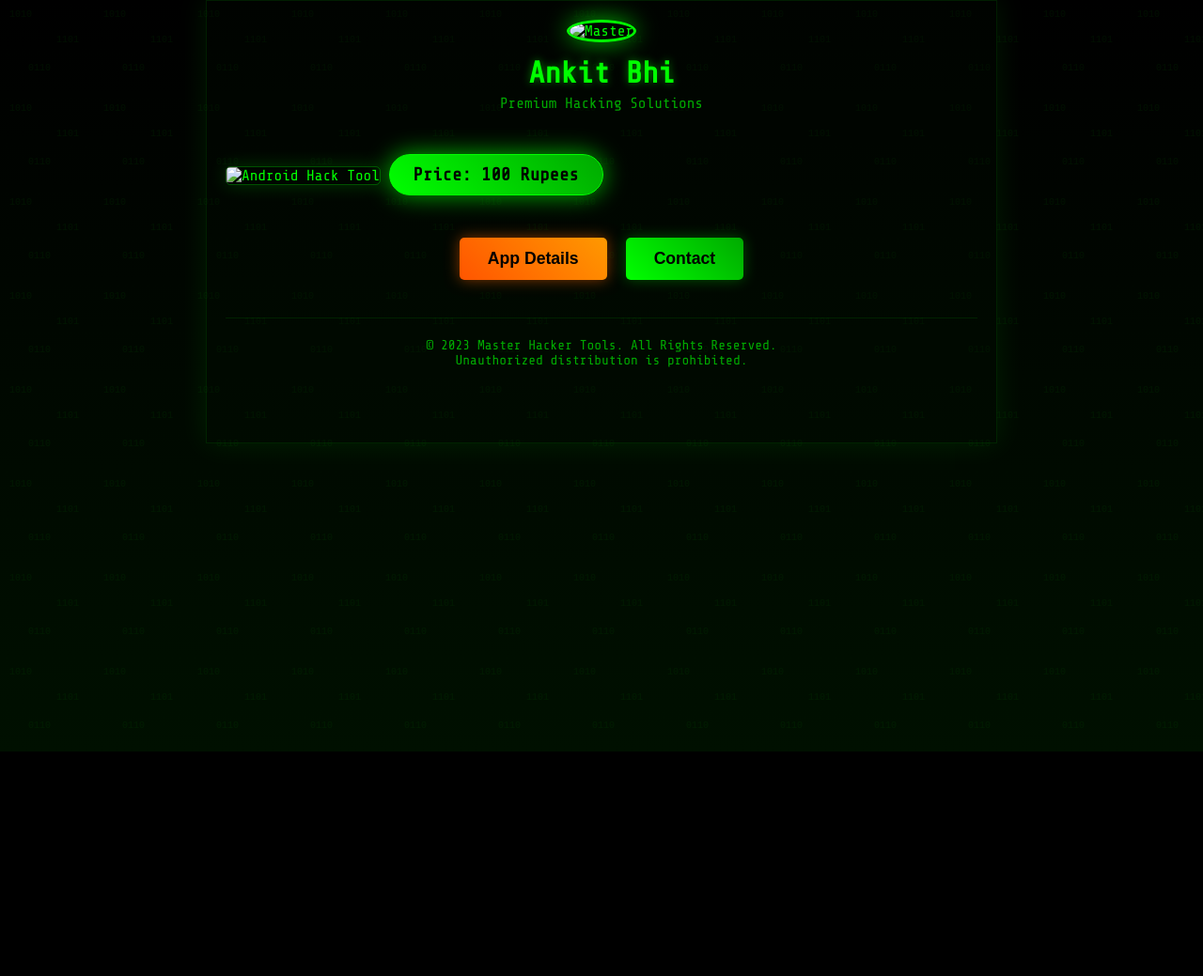
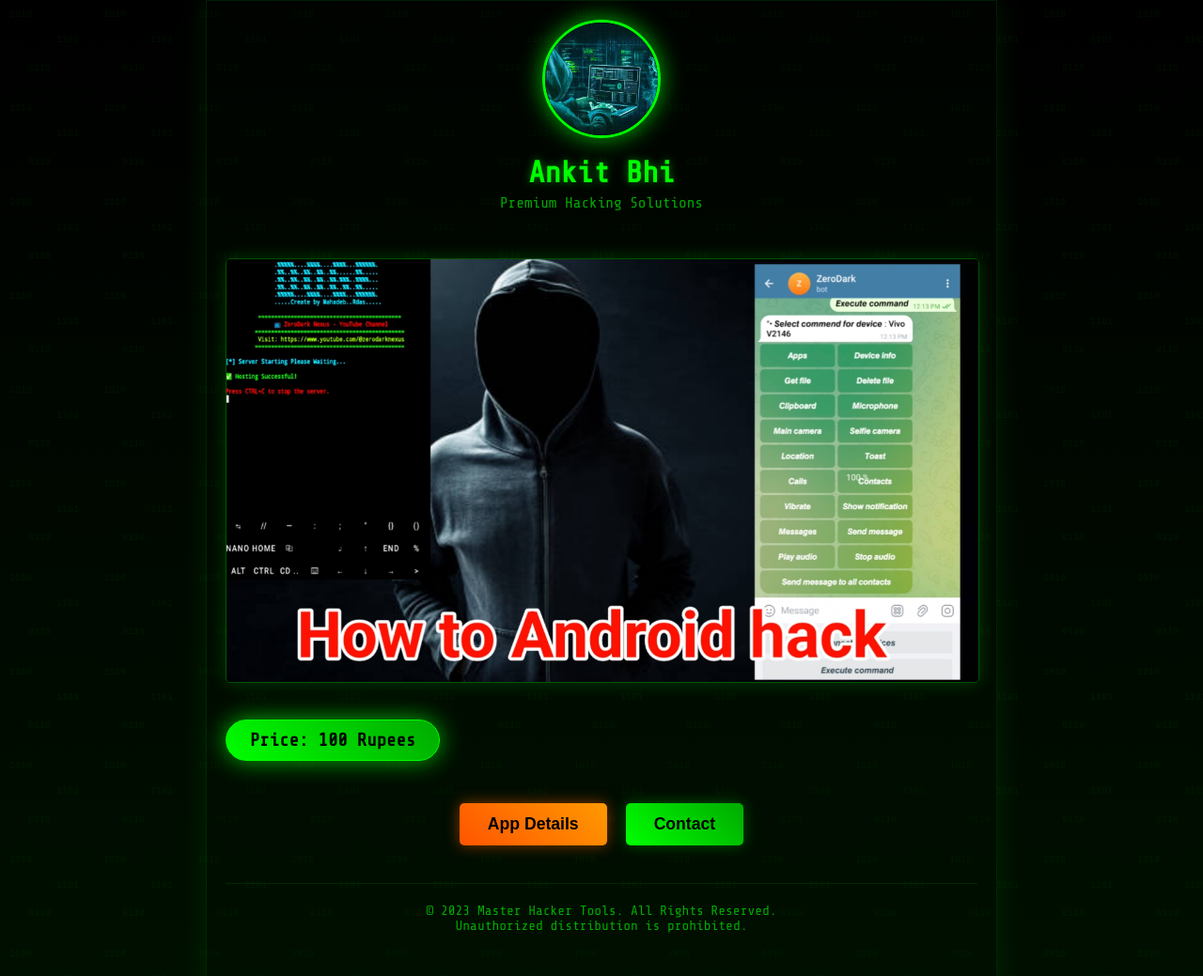
Before and after one commit to webappsite/Ankit-bhi, a plain HTML site: page index.html in a window 1280 px wide. Shown: the top 1039 px of the page at 94% size. Before the commit the page ends 800 px from the top, so only its background shows below. Drawn offline with nearby package versions, Linux system fonts and the light colour scheme; the site is published under a folder, as on GitHub Pages, so addresses that start at the root find nothing.

Commit message:
Update index.html

```diff
--- a/index.html
+++ b/index.html
@@ -359,12 +359,12 @@
 <body>
     <div class="container">
         <div class="profile">
-            <img src="/viras.jpeg" class="profile-pic" alt="Master">
+            <img src="viras.jpeg" class="profile-pic" alt="Master">
             <h1>Ankit Bhi</h1>
             <p class="tagline">Premium Hacking Solutions</p>
         </div>
 
-        <img src="/20250615_182510.jpg" class="main-image" alt="Android Hack Tool">
+        <img src="20250615_182510.jpg" class="main-image" alt="Android Hack Tool">
 
         <div class="price-tag" id="priceBtn">Price: 100 Rupees</div>
 
@@ -461,7 +461,7 @@
             <div>
                 <div class="qr-scanner">
                     <!-- Replace with your actual QR code image -->
-                    <img src="/IMG_20250619_095519.jpg" alt="Payment QR Code">
+                    <img src="IMG_20250619_095519.jpg" alt="Payment QR Code">
                 </div>
                 <div class="payment-instructions">
                     <p><strong>To complete payment:</strong></p>
```
